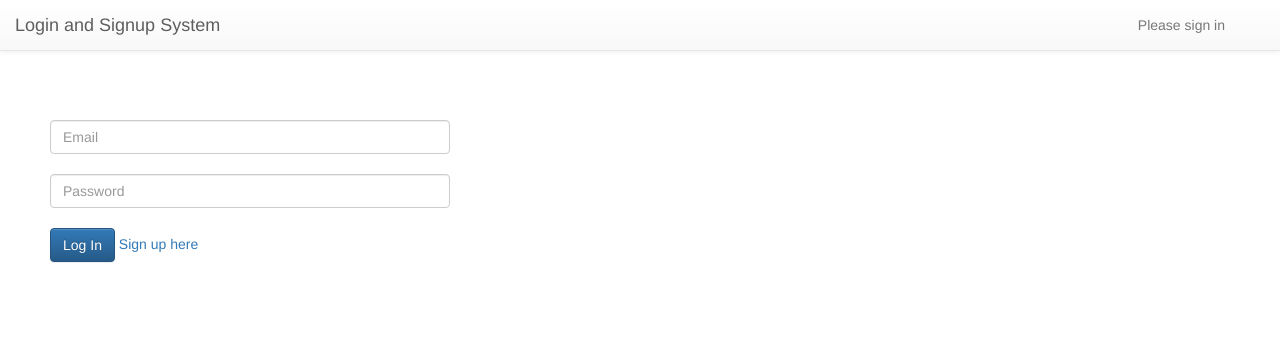
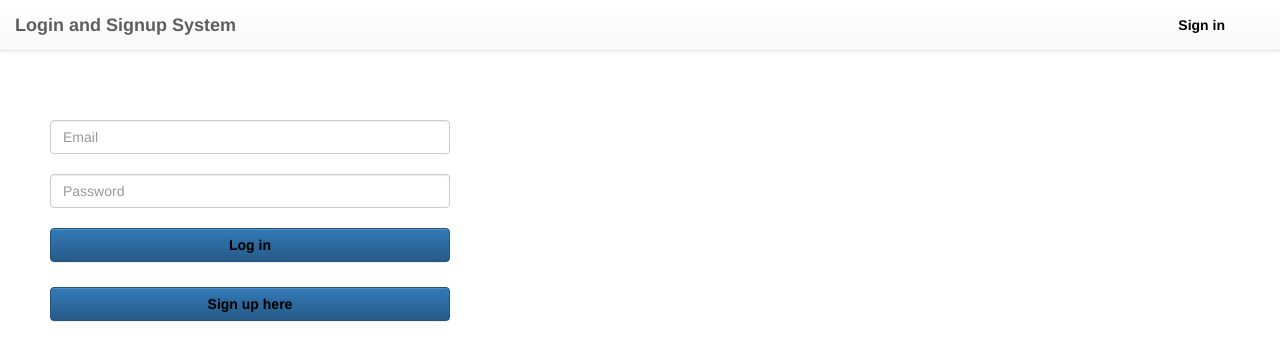
Before and after one commit to Aman-1407/login-signup-mongodb, a website: page views/index.html in a window 1280 px wide. Drawn offline with nearby package versions, Linux system fonts and the light colour scheme.

Commit message:
changes made in Login

```diff
--- a/config.json
+++ b/config.json
@@ -1,6 +1,6 @@
 {
   "mongodbURL": "mongodb+srv://mongodb:mongodb@cluster0.4womdxl.mongodb.net/mydb",
-  "redisHost": "localhost",
+  "redisHost": "127.0.0.1",
   "redisPort": 6379,
   "sessionSecret": "some-secret-hash",
   "port": 3000,
--- a/routes/users.js
+++ b/routes/users.js
@@ -11,7 +11,7 @@ router.post("/login", async (req, res) => {
     });
     const result = schema.validate(req.body);
     if (result.error) {
-      throw result.error.details[0].message;
+      throw result.error.details[0]?.message;
     }
     let checkUserLogin = await models.verifyUser(result.value);
     if (checkUserLogin.error) {
--- a/views/index.html
+++ b/views/index.html
@@ -49,25 +49,38 @@
             });
         });
     </script>
+    <style>
+        .button1
+        {
+            color: black;
+        }
+        a:link, a:visited {
+            background-color: none;
+            color: black;
+        }
+    </style>
 </head>
 
 <body>
+
+
     <nav class="navbar navbar-default navbar-fixed-top">
         <div class="navbar-header">
             <a class="navbar-brand" href="#">
-                <p>Login and Signup System</p>
+                <p><b>Login and Signup System</b></p>
             </a>
         </div>
         <div class="container">
-            <p class="navbar-text navbar-right">Please sign in</a></p>
+            <p class="navbar-text navbar-right"><a href="" id="#"><b> Sign in</b></a></p>
         </div>
     </nav>
     <div class="form-group" style="margin-top: 100px; width : 400px; margin-left : 50px;">
         <input type="text" id="username" placeholder="Name" class="form-control"><br>
         <input type="text" id="useremail" placeholder="Email" class="form-control"><br>
         <input type="password" id="password" placeholder="Password" class="form-control"><br>
-        <input type="button" id="login-submit" value="Log In" class="btn btn-primary">&nbsp;<a href="" id="reg">Sign up
-            here </a>
+       <!--   <input type="button" id="login-submit" value="Log In" class="btn btn-primary">&nbsp;<a href="" id="reg">Sign up here </a> -->
+        <button type="button1" class="btn btn-primary btn-block mb-4 button1"><b>Log in</b></button>&nbsp;
+        <button type="button" class="btn btn-primary btn-block mb-4"><a href="" id="reg" ><b> Sign up here </b></a></button>
     </div>
 </body>
 
```
Also changed, not shown: app.js (+8 -3 lines).
